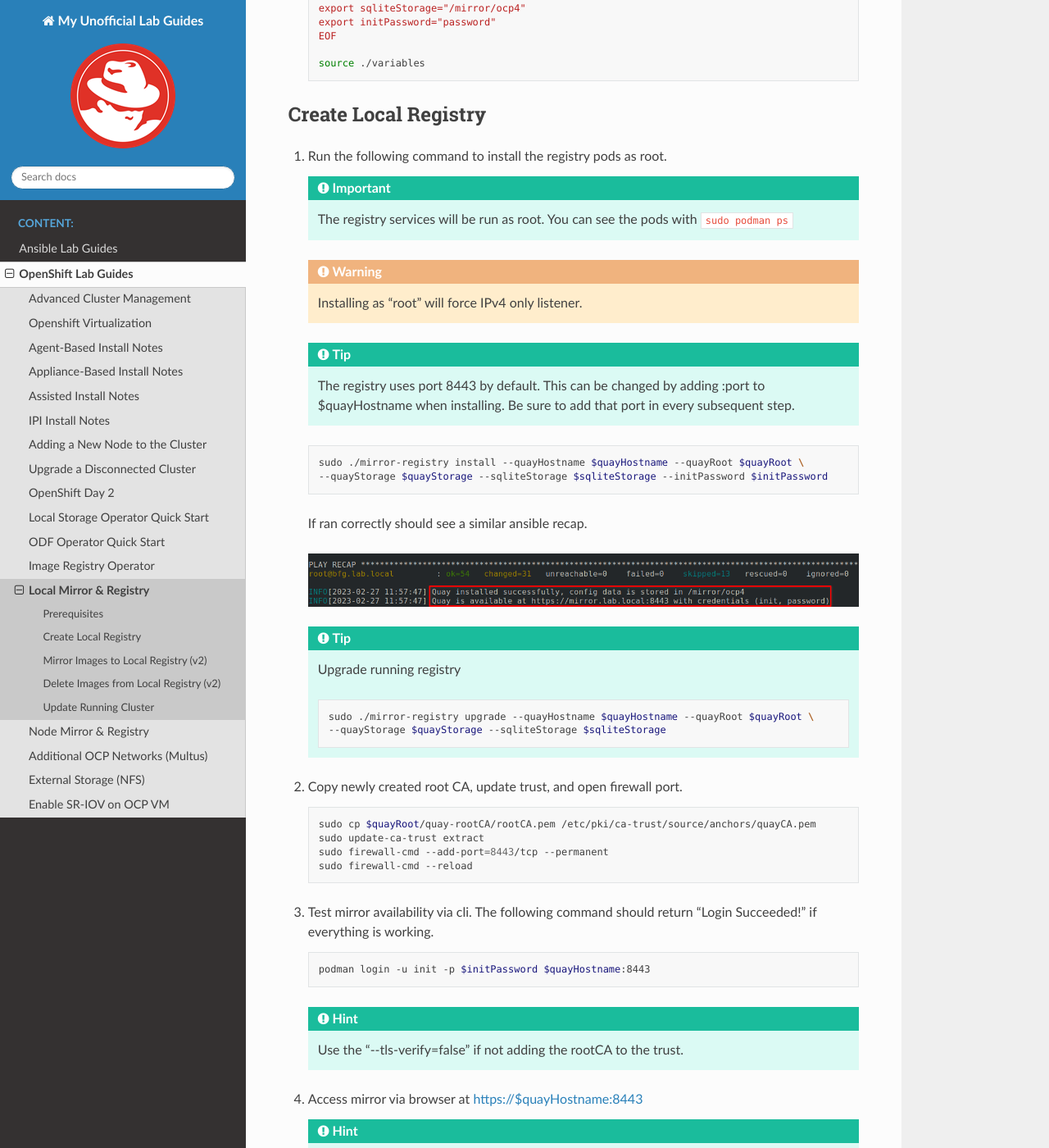
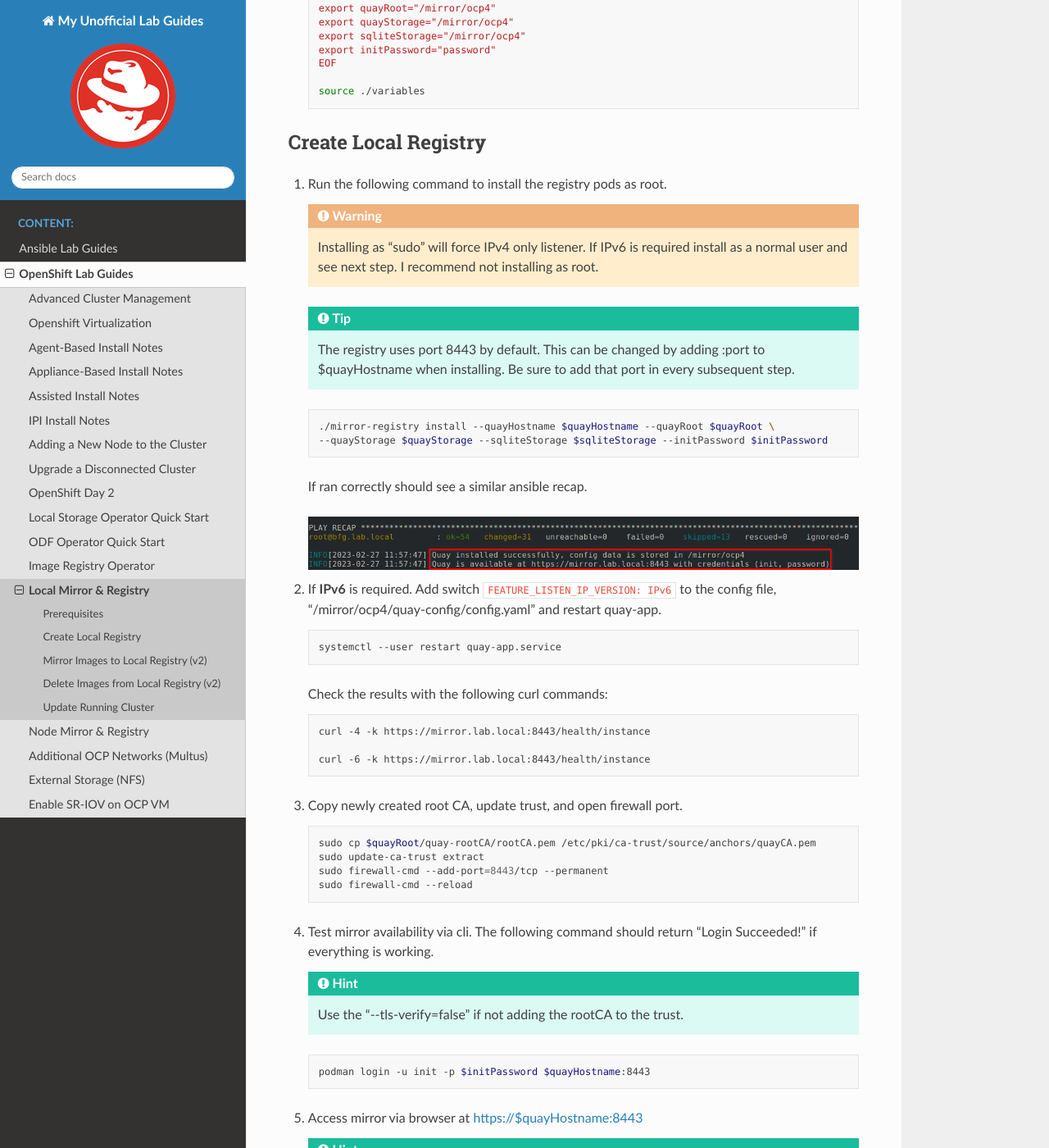
Before and after one commit to vtog/labGuides, a Sphinx documentation site: the page built from source/ocp/local-mirror-registry.rst, in a window 1280 px wide and 1400 px high, scrolled down 1453 px. Shown: the whole window at 82% size. Built offline with Sphinx 7.4.7 and the Read the Docs theme 3.1.0, drawn with Linux system fonts in a browser that asks for light colours; pages that are not in the unit, such as notebooks, are missing from menus; some of the changed text lies outside the part shown.

Commit message:
updated local registry with ipv6 instructions

```diff
--- a/source/ocp/local-mirror-registry.rst
+++ b/source/ocp/local-mirror-registry.rst
@@ -42,6 +42,8 @@
 
       sudo mkdir /mirror
 
+      sudo chown -R vince: /mirror
+
 #. Identify and create the **Hostname** and **Directory** session variables. In
    my case I'm using the following for my lab:
 
@@ -71,10 +73,9 @@
 
 #. Run the following command to install the registry pods as root.
 
-   .. important:: The registry services will be run as root. You can see the
-      pods with ``sudo podman ps``
-
-   .. warning:: Installing as "root" will force IPv4 only listener.
+   .. warning:: Installing as “sudo” will force IPv4 only listener. If IPv6
+      is required install as a normal user and see next step. I recommend not
+      installing as root.
 
    .. tip:: The registry uses port 8443 by default. This can be changed by
       adding :port to $quayHostname when installing. Be sure to add that port
@@ -82,19 +83,28 @@
 
    .. code-block:: bash
 
-      sudo ./mirror-registry install --quayHostname $quayHostname --quayRoot $quayRoot \
+      ./mirror-registry install --quayHostname $quayHostname --quayRoot $quayRoot \
       --quayStorage $quayStorage --sqliteStorage $sqliteStorage --initPassword $initPassword
 
    If ran correctly should see a similar ansible recap.
 
    .. image:: ./images/mirror-reg-install.png
 
-   .. tip:: Upgrade running registry
+#. If **IPv6** is required. Add switch ``FEATURE_LISTEN_IP_VERSION: IPv6`` to
+   the config file, "/mirror/ocp4/quay-config/config.yaml" and restart
+   quay-app.
 
-      .. code-block:: bash
+   .. code-block:: bash
 
-         sudo ./mirror-registry upgrade --quayHostname $quayHostname --quayRoot $quayRoot \
-         --quayStorage $quayStorage --sqliteStorage $sqliteStorage
+      systemctl --user restart quay-app.service
+
+   Check the results with the following curl commands:
+
+   .. code-block:: bash
+
+      curl -4 -k https://mirror.lab.local:8443/health/instance
+
+      curl -6 -k https://mirror.lab.local:8443/health/instance
 
 #. Copy newly created root CA, update trust, and open firewall port.
 
@@ -108,22 +118,29 @@
 #. Test mirror availability via cli. The following command should return
    "Login Succeeded!" if everything is working.
 
+   .. hint:: Use the "\-\-tls-verify=false" if not adding the rootCA to the trust.
+
    .. code-block:: bash
 
        podman login -u init -p $initPassword $quayHostname:8443
 
-   .. hint:: Use the "\-\-tls-verify=false" if not adding the rootCA to the trust.
-
 #. Access mirror via browser at `<https://$quayHostname:8443>`_
 
    .. hint:: Username = "init" / Password = "password"
+
+.. tip:: Upgrade running registry
+
+   .. code-block:: bash
+
+      ./mirror-registry upgrade --quayHostname $quayHostname --quayRoot $quayRoot \
+      --quayStorage $quayStorage --sqliteStorage $sqliteStorage
 
 .. tip:: If something went wrong, the following command will **UNINSTALL** the
    registry.
 
    .. code-block:: bash
 
-      sudo ./mirror-registry uninstall --quayRoot $quayRoot --quayStorage $quayStorage \
+      ./mirror-registry uninstall --quayRoot $quayRoot --quayStorage $quayStorage \
       --sqliteStorage $sqliteStorage
 
 Mirror Images to Local Registry (v2)
```
